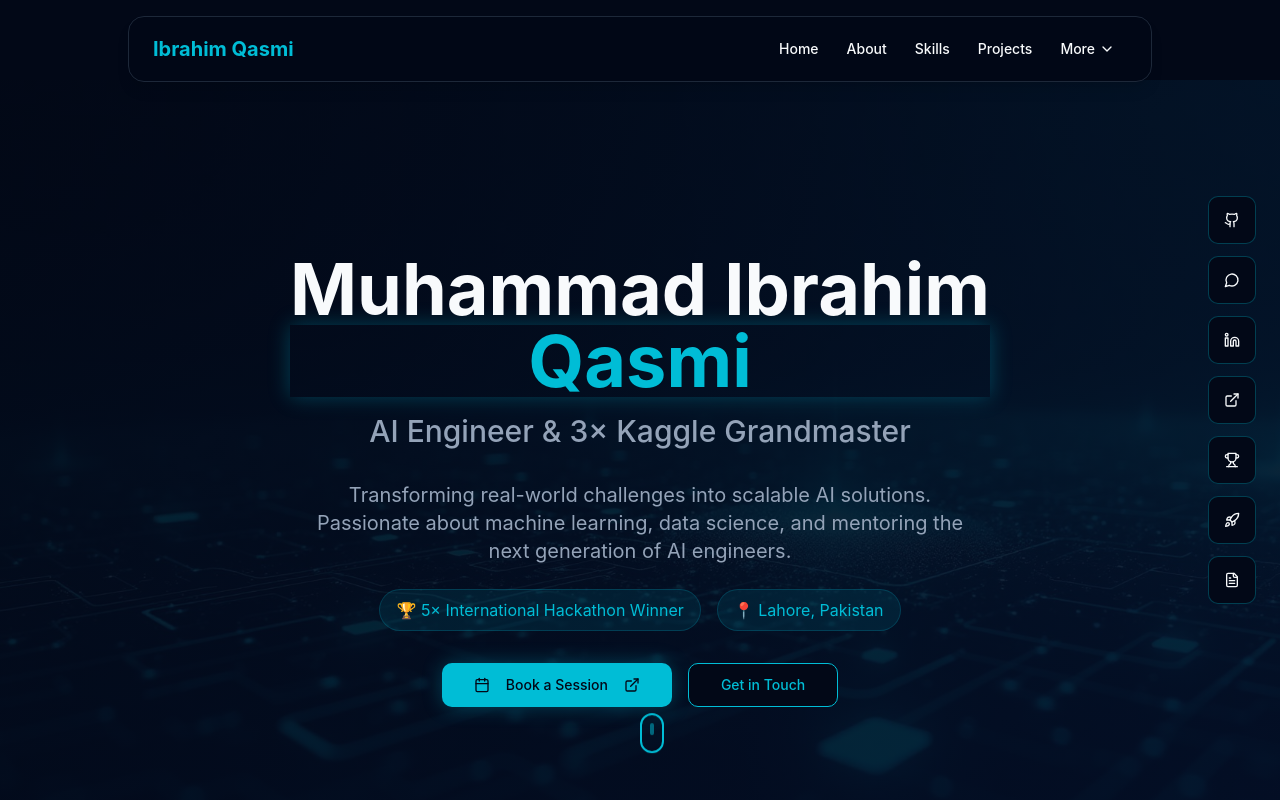
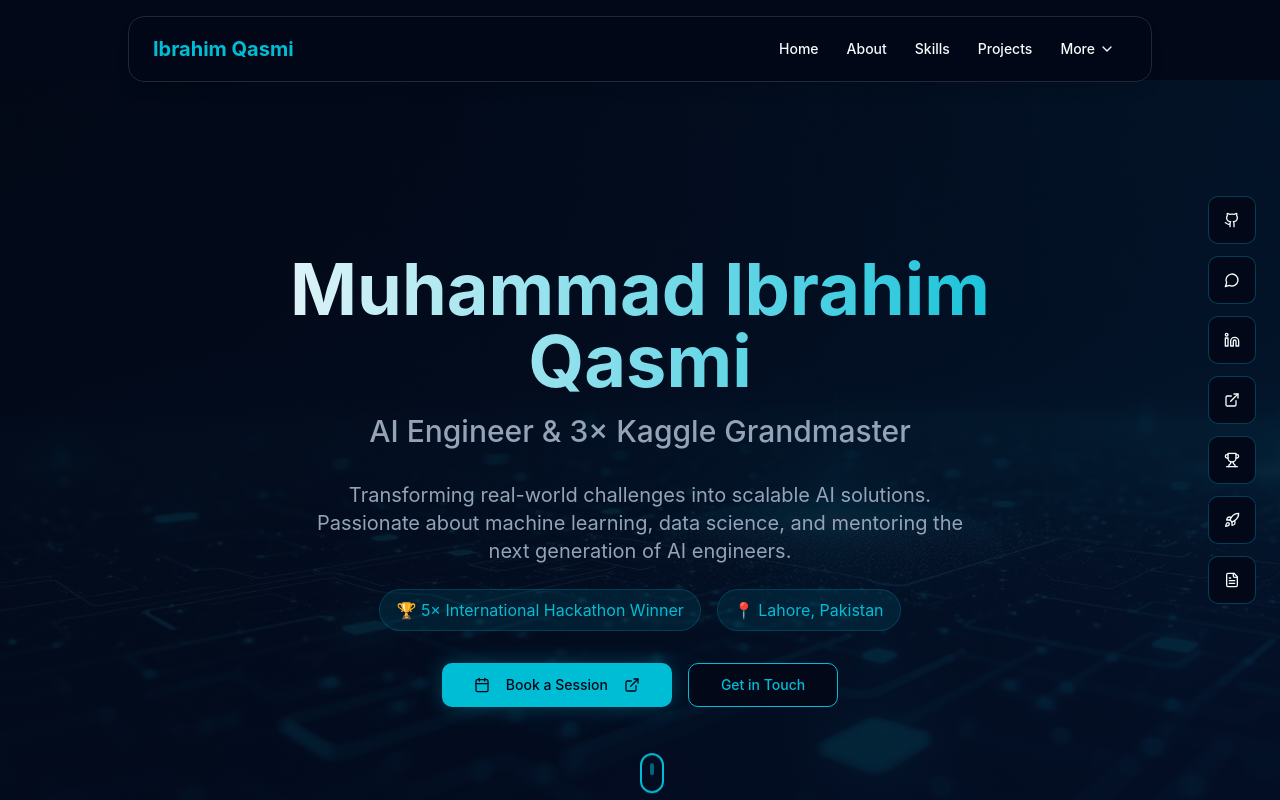
Before and after one commit to muhammadibrahim313/ibrahim-qasmi, a React (Vite) app: page / in a window 1280 px wide. Shown: the top 800 px of the page. Built offline with nearby package versions, Linux system fonts and the light colour scheme.

Commit message:
Fix name styling, icon positioning, and dropdown bug

```diff
--- a/src/components/Hero.tsx
+++ b/src/components/Hero.tsx
@@ -24,8 +24,9 @@ const Hero = () => {
           {/* Main Heading */}
           <div className="space-y-4 fade-in">
             <h1 className="text-4xl md:text-6xl lg:text-7xl font-bold leading-tight">
-              <span className="block text-foreground group-hover:text-primary transition-colors duration-300">Muhammad Ibrahim</span>
-              <span className="block text-primary neon-glow hover:scale-105 hover:text-accent transition-all duration-500 ease-out cursor-default hover:drop-shadow-[0_0_15px_rgba(0,188,212,0.4)]">Qasmi</span>
+              <span className="block bg-gradient-to-r from-foreground to-primary bg-clip-text text-transparent hover:from-primary hover:to-accent transition-all duration-500 ease-out">
+                Muhammad Ibrahim Qasmi
+              </span>
             </h1>
 
             <p className="text-xl md:text-2xl lg:text-3xl text-muted-foreground font-medium">
@@ -84,8 +85,8 @@ const Hero = () => {
             </Button>
           </div>
 
-          {/* Scroll Indicator - positioned lower to avoid button overlap */}
-          <div className="absolute bottom-2 left-1/2 transform -translate-x-1/2 animate-bounce">
+          {/* Scroll Indicator - positioned with more spacing below buttons */}
+          <div className="absolute bottom-[-2rem] left-1/2 transform -translate-x-1/2 animate-bounce">
             <div className="w-6 h-10 border-2 border-primary rounded-full flex justify-center">
               <div className="w-1 h-3 bg-primary rounded-full mt-2 animate-pulse"></div>
             </div>
--- a/src/components/Navigation.tsx
+++ b/src/components/Navigation.tsx
@@ -134,10 +134,10 @@ const Navigation = () => {
                         <button
                           key={item.id}
                           onClick={() => scrollToSection(item.id)}
-                          className={`w-full text-left px-4 py-2 text-sm font-medium rounded-md mx-2 transition-all duration-200 ${
+                          className={`w-full text-left px-4 py-2 text-sm font-medium rounded-md mx-2 transition-all duration-200 hover:text-primary hover:bg-primary/5 ${
                             activeSection === item.id
                               ? 'text-primary bg-primary/10'
-                              : 'text-foreground hover:text-primary hover:bg-primary/5'
+                              : 'text-foreground'
                           }`}
                           aria-label={`Navigate to ${item.label} section`}
                         >
```
